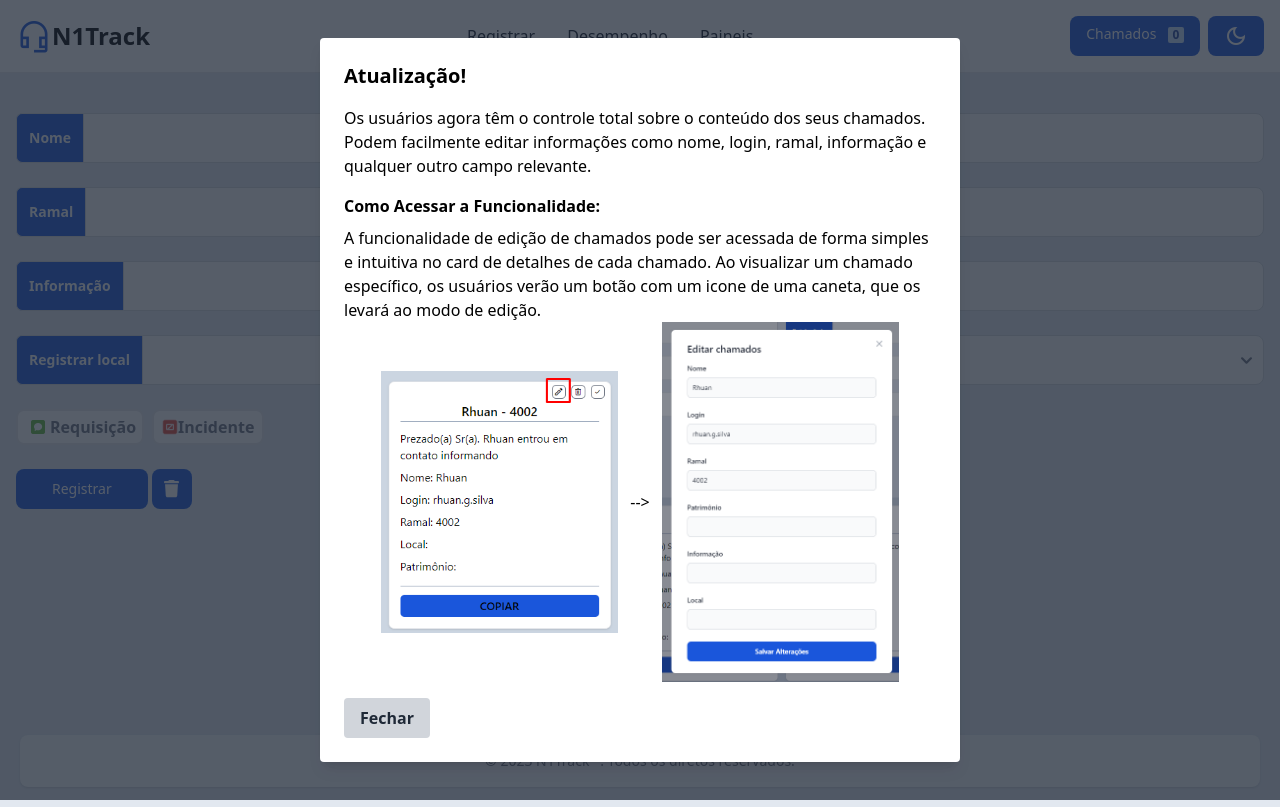
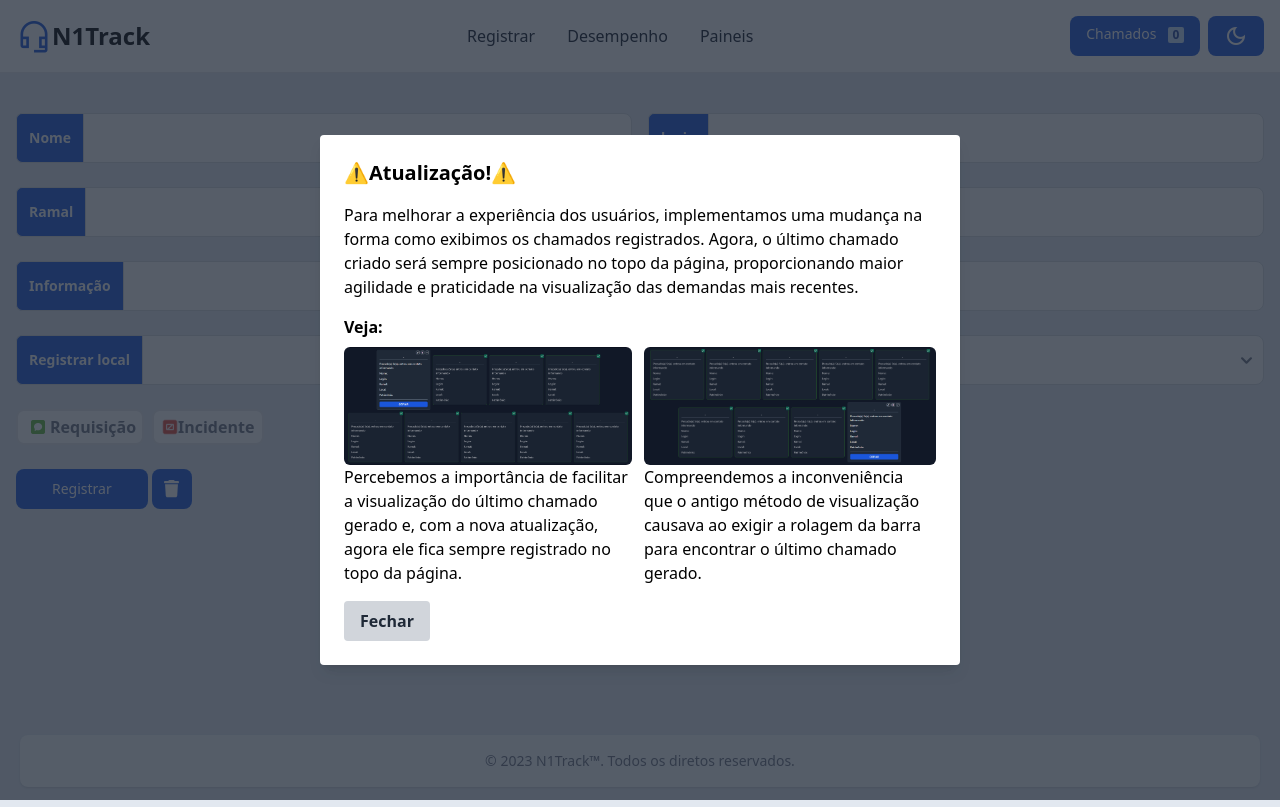
Before and after one commit to Rhuan-Guilherme/RegistoDeChamados-N1, a Vue app: page / in a window 1280 px wide. Built offline with nearby package versions, Linux system fonts and the light colour scheme.

Commit message:
:lipstick: :sparkles: Atualizando forma de exibição dos cards

```diff
--- a/src/components/layout/AreaCards.vue
+++ b/src/components/layout/AreaCards.vue
@@ -54,7 +54,7 @@ function doneModal() {
         <button
           @click="chamado.concluido = false"
           v-if="chamado.concluido"
-          class="absolute inline-flex items-center justify-center w-6 h-6 font-bold text-white hover:bg-red-500 bg-green-500 border-2 border-white rounded-md -top-2 -right-2 dark:border-gray-900"
+          class="absolute inline-flex items-center justify-center w-6 h-6 font-bold hover:scale-125 text-white hover:bg-red-500  bg-green-500 border-2 border-white rounded-md -top-2 -right-2 dark:border-gray-900"
         >
           <span class="material-symbols-outlined">done</span>
         </button>
@@ -62,7 +62,7 @@ function doneModal() {
         <button
           v-if="!chamado.concluido"
           @click="chamados.marcarConcluido(index)"
-          class="absolute inline-flex items-center justify-center w-5 h-5 text-xs font-bold hover:bg-green-500 dark:text-white dark:border-gray-300 border-gray-500 text-black border rounded-md top-1 right-2"
+          class="absolute inline-flex items-center justify-center w-5 h-5 text-xs font-bold hover:bg-green-500 dark:text-white dark:border-gray-300 border-gray-500 text-black hover:text-white hover:scale-125 border rounded-md top-1 right-2"
         >
           <span class="material-symbols-outlined text-sm">done</span>
         </button>
@@ -70,7 +70,7 @@ function doneModal() {
         <button
           v-if="!chamado.concluido"
           @click="chamados.removerChamado(index)"
-          class="absolute inline-flex items-center justify-center w-5 h-5 text-xs font-bold hover:bg-red-700 dark:text-white dark:border-gray-300 border-gray-500 text-black border rounded-md top-1 right-9"
+          class="absolute inline-flex items-center justify-center w-5 h-5 text-xs font-bold hover:bg-red-700 dark:text-white dark:border-gray-300 border-gray-500 text-black hover:text-white hover:scale-125 border rounded-md top-1 right-9"
         >
           <span class="material-symbols-outlined text-sm">delete</span>
         </button>
@@ -78,7 +78,7 @@ function doneModal() {
         <button
           v-if="!chamado.concluido"
           @click="abrirEditor(index), openModal()"
-          class="absolute inline-flex items-center justify-center w-5 h-5 text-xs font-bold hover:bg-blue-700 dark:text-white dark:border-gray-300 border-gray-500 text-black border rounded-md top-1 right-16"
+          class="absolute inline-flex items-center justify-center w-5 h-5 text-xs font-bold hover:bg-blue-700 dark:text-white dark:border-gray-300 border-gray-500 text-black hover:text-white hover:scale-125 border rounded-md top-1 right-16"
         >
           <span class="material-symbols-outlined text-sm">edit</span>
         </button>
--- a/src/components/layout/ModalNovidades.vue
+++ b/src/components/layout/ModalNovidades.vue
@@ -2,16 +2,19 @@
    <div>
     <div v-if="showModalFlag" class="fixed inset-0 flex items-center justify-center z-20">
       <div class="modal-overlay absolute inset-0 bg-gray-800 opacity-75"></div>
-      <div class="modal-container bg-white w-1/2 p-6 rounded shadow-lg z-0">
-        <h2 class="text-xl font-bold mb-4">Atualização!</h2>
-        <p>Os usuários agora têm o controle total sobre o conteúdo dos seus chamados. Podem facilmente editar informações como nome, login, ramal, informação e qualquer outro campo relevante.</p>
-        <h2 class="text-md font-bold mt-4 mb-2">Como Acessar a Funcionalidade:</h2>
-
-        <p>A funcionalidade de edição de chamados pode ser acessada de forma simples e intuitiva no card de detalhes de cada chamado. Ao visualizar um chamado específico, os usuários verão um botão com um icone de uma caneta, que os levará ao modo de edição.</p>
+      <div class="modal-container bg-white dark:bg-gray-700 dark:text-white w-1/2 p-6 rounded shadow-lg z-0">
+        <h2 class="text-xl font-bold mb-4">&#9888;&#65039;Atualização!&#9888;&#65039;</h2>
+        <p>Para melhorar a experiência dos usuários, implementamos uma mudança na forma como exibimos os chamados registrados. Agora, o último chamado criado será sempre posicionado no topo da página, proporcionando maior agilidade e praticidade na visualização das demandas mais recentes.</p>
+        <h2 class="text-md font-bold mt-4 mb-2">Veja:</h2>
         <div class="flex items-center justify-center gap-3">
-            <img width="40%" src="@/assets/img/img.png" alt="">
-            <div>--></div>
-            <img width="40%" src="@/assets/img/img2.png" alt="">
+            <div>
+              <img class="rounded-md" width="100%" src="@/assets/img/img.png" alt="">
+              <p>Percebemos a importância de facilitar a visualização do último chamado gerado e, com a nova atualização, agora ele fica sempre registrado no topo da página.</p>
+            </div>
+            <div>
+              <img class="rounded-md" width="100%" src="@/assets/img/img2.png" alt="">
+              <p>Compreendemos a inconveniência que o antigo método de visualização causava ao exigir a rolagem da barra para encontrar o último chamado gerado.</p>
+            </div>
         </div>
         <button class="bg-gray-300 hover:bg-gray-400 text-gray-800 font-bold py-2 px-4 mt-4 rounded" @click="hideModal">
           Fechar
@@ -22,19 +25,17 @@
   </template>
 
   <script>
-  import { useModalStore } from '@/stores/novidades';
-
-  export default {
+ export default {
     data() {
     return {
       showModalFlag: false,
     };
   },
   created() {
-    const modalShown = localStorage.getItem('modalShown');
-    if (!modalShown) {
+    const modalShown2 = localStorage.getItem('modalShown2');
+    if (!modalShown2) {
       this.showModalFlag = true; // Exibir a modal apenas se não tiver sido mostrada antes
-      localStorage.setItem('modalShown', 'true'); // Armazenar no localStorage que a modal foi mostrada
+      localStorage.setItem('modalShown2', 'true'); // Armazenar no localStorage que a modal foi mostrada
     }
   },
   methods: {
--- a/src/stores/novidades.js
+++ /dev/null
@@ -1,17 +0,0 @@
-// modal.js
-import { defineStore } from 'pinia';
-
-export const useModalStore = defineStore('modal', {
-  state: () => ({
-    modalShown: false,
-  }),
-  actions: {
-    showModalOnce() {
-      if (!this.modalShown) {
-        this.modalShown = true;
-        return true; // Indicate that the modal should be shown
-      }
-      return false; // Indicate that the modal should NOT be shown
-    },
-  },
-});
```
Also changed, not shown: src/assets/img/img.png, src/assets/img/img2.png.
